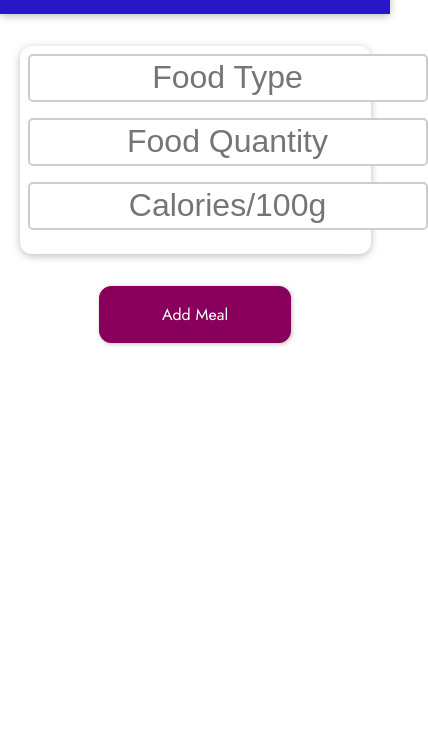
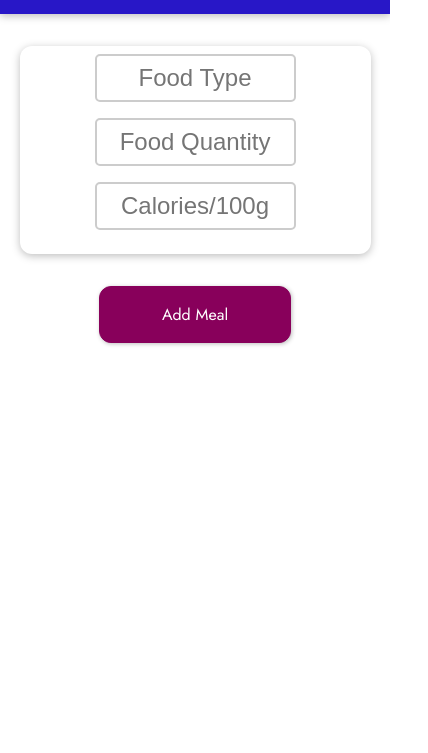
Before and after one commit to StanciuDragosIoan/calories_app_vue_js, a plain HTML site: page index.html in a window 390 px wide. Shown: the part 91-844 px from the top of the page, 428 px wide, since content can reach past the window. Drawn offline with nearby package versions, Linux system fonts and the light colour scheme.

Commit message:
Add files via upload

```diff
--- a/styles.css
+++ b/styles.css
@@ -94,7 +94,7 @@ button:disabled {
 
 .field {
   text-align:center;
-  width:25rem;
+  width:60%;
   height:3rem;
   font-size:2rem;
   border:2px solid #ccc;
@@ -137,3 +137,9 @@ button:disabled {
 .log--heal {
   color: green;
 }
+
+@media(max-width:450px){
+  .field {
+    font-size:1.5rem;
+  }
+}
```
